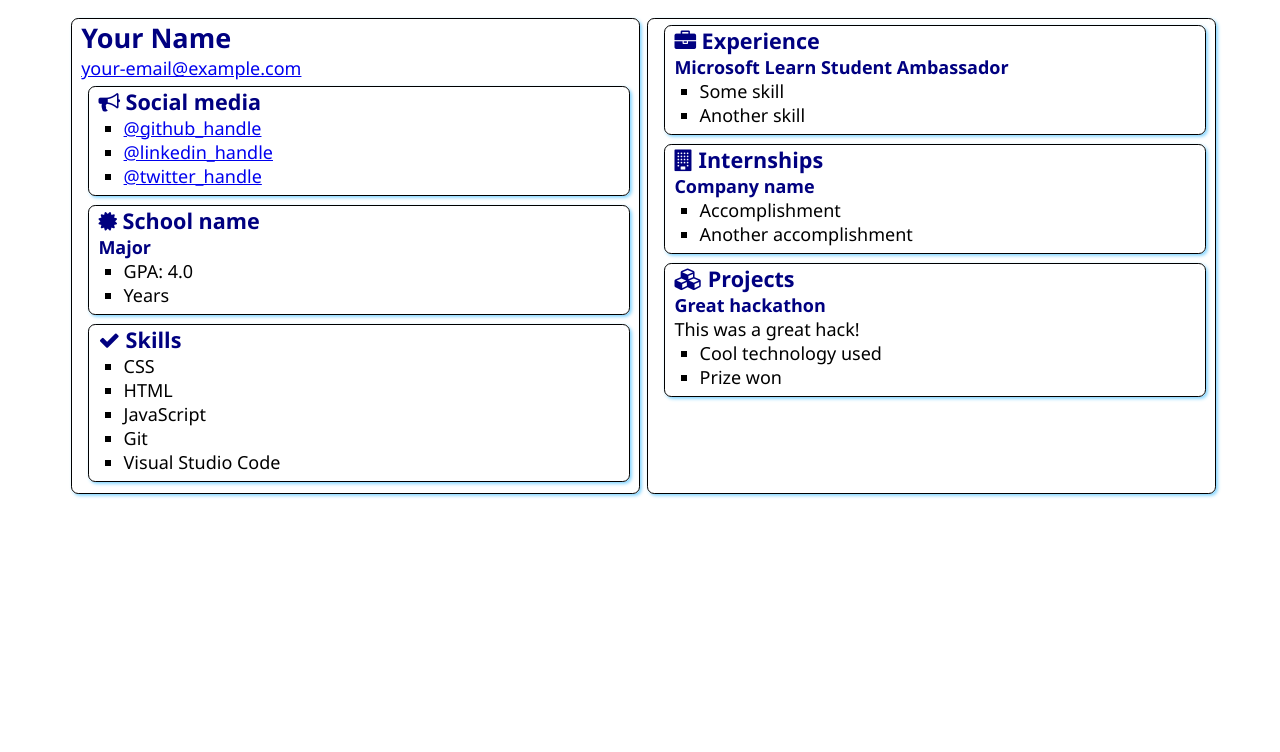
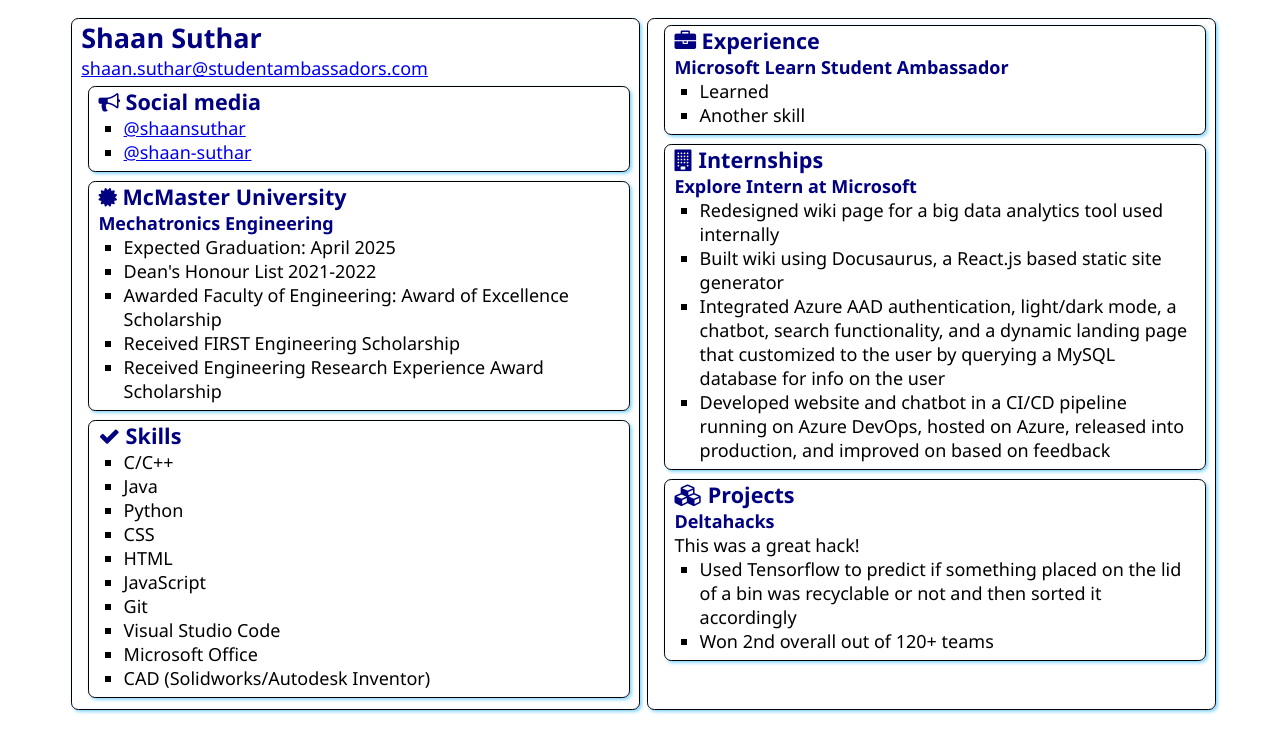
Before and after one commit to shaansuthar/SATechnicalOnboarding, a plain HTML site: page src/index.html in a window 1280 px wide. Drawn offline with Linux system fonts and the light colour scheme.

Commit message:
Update info
Changed the contact and personal info

```diff
--- a/src/index.html
+++ b/src/index.html
@@ -12,8 +12,8 @@
 <body>
     <main>
         <article class="box">
-            <h1>Your Name</h1>
-            <div><a href="mailto:your.email@example.com">your-email@example.com</a></div>
+            <h1>Shaan Suthar</h1>
+            <div><a href="mailto:shaan.suthar@studentambassadors.com">shaan.suthar@studentambassadors.com</a></div>
 
             <section class="box">
                 <h2>
@@ -21,9 +21,8 @@
                     Social media
                 </h2>
                 <ul>
-                    <li><a href="https://github.com/<handle>">@github_handle</a></li>
-                    <li><a href="https://linkedin.com/in/<handle>">@linkedin_handle</a></li>
-                    <li><a href="https://twitter.com/<handle>">@twitter_handle</a></li>
+                    <li><a href="https://github.com/<handle>">@shaansuthar</a></li>
+                    <li><a href="https://linkedin.com/in/<handle>">@shaan-suthar</a></li>
                 </ul>
             </section>
 
@@ -31,12 +30,16 @@
                 <div class="education">
                     <h2>
                         <i class="fa fa-certificate" aria-hidden="true"></i>
-                        School name
+                        McMaster University
                     </h2>
-                    <h3>Major</h3>
+                    <h3>Mechatronics Engineering</h3>
                     <ul>
-                        <li>GPA: 4.0</li>
-                        <li>Years</li>
+                        <li>Expected Graduation: April 2025</li>
+                        <div></div>
+                        <li>Dean's Honour List 2021-2022</li>
+                        <li>Awarded Faculty of Engineering: Award of Excellence Scholarship</li>
+                        <li>Received FIRST Engineering Scholarship</li>
+                        <li>Received Engineering Research Experience Award Scholarship</li>
                     </ul>
                 </div>
             </section>
@@ -47,11 +50,16 @@
                     Skills
                 </h2>
                 <ul>
+                    <li>C/C++</li>
+                    <li>Java</li>
+                    <li>Python</li>
                     <li>CSS</li>
                     <li>HTML</li>
                     <li>JavaScript</li>
                     <li>Git</li>
                     <li>Visual Studio Code</li>
+                    <li>Microsoft Office</li>
+                    <li>CAD (Solidworks/Autodesk Inventor)</li>
                 </ul>
             </section>
         </article>
@@ -63,7 +71,7 @@
                 </h2>
                 <h3>Microsoft Learn Student Ambassador</h3>
                 <ul>
-                    <li>Some skill</li>
+                    <li>Learned </li>
                     <li>Another skill</li>
                 </ul>
             </section>
@@ -73,10 +81,12 @@
                     Internships
                 </h2>
 
-                <h3>Company name</h3>
+                <h3>Explore Intern at Microsoft</h3>
                 <ul>
-                    <li>Accomplishment</li>
-                    <li>Another accomplishment</li>
+                    <li>Redesigned wiki page for a big data analytics tool used internally</li>
+                    <li>Built wiki using Docusaurus, a React.js based static site generator</li>
+                    <li>Integrated Azure AAD authentication, light/dark mode, a chatbot, search functionality, and a dynamic landing page that customized to the user by querying a MySQL database for info on the user</li>
+                    <li>Developed website and chatbot in a CI/CD pipeline running on Azure DevOps, hosted on Azure, released into production, and improved on based on feedback</li>
                 </ul>
             </section>
             <section class="box">
@@ -85,11 +95,11 @@
                     Projects
                 </h2>
 
-                <h3>Great hackathon</h3>
+                <h3>Deltahacks</h3>
                 <div>This was a great hack!</div>
                 <ul>
-                    <li>Cool technology used</li>
-                    <li>Prize won</li>
+                    <li>Used Tensorflow to predict if something placed on the lid of a bin was recyclable or not and then sorted it accordingly</li>
+                    <li>Won 2nd overall out of 120+ teams</li>
                 </ul>
             </section>
         </article>
```
